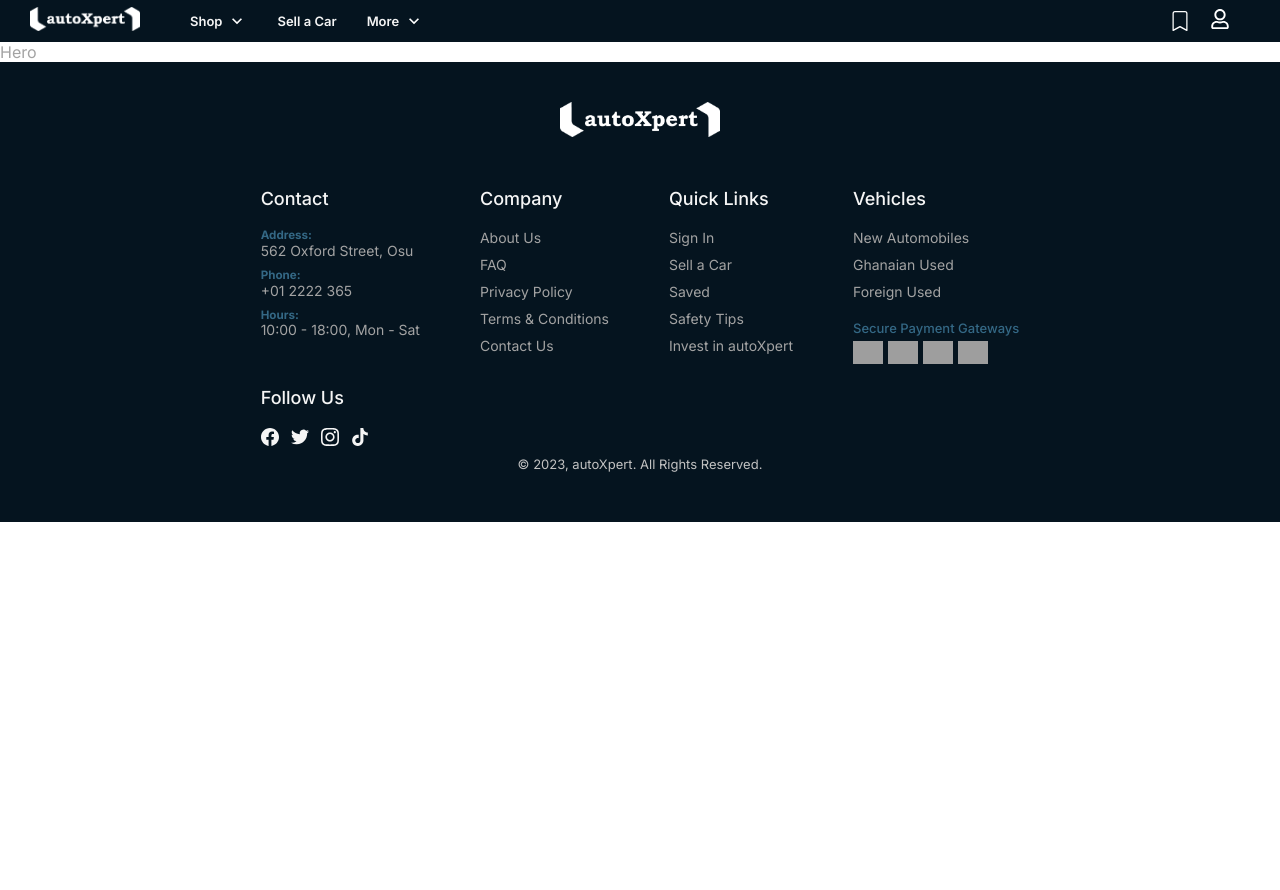
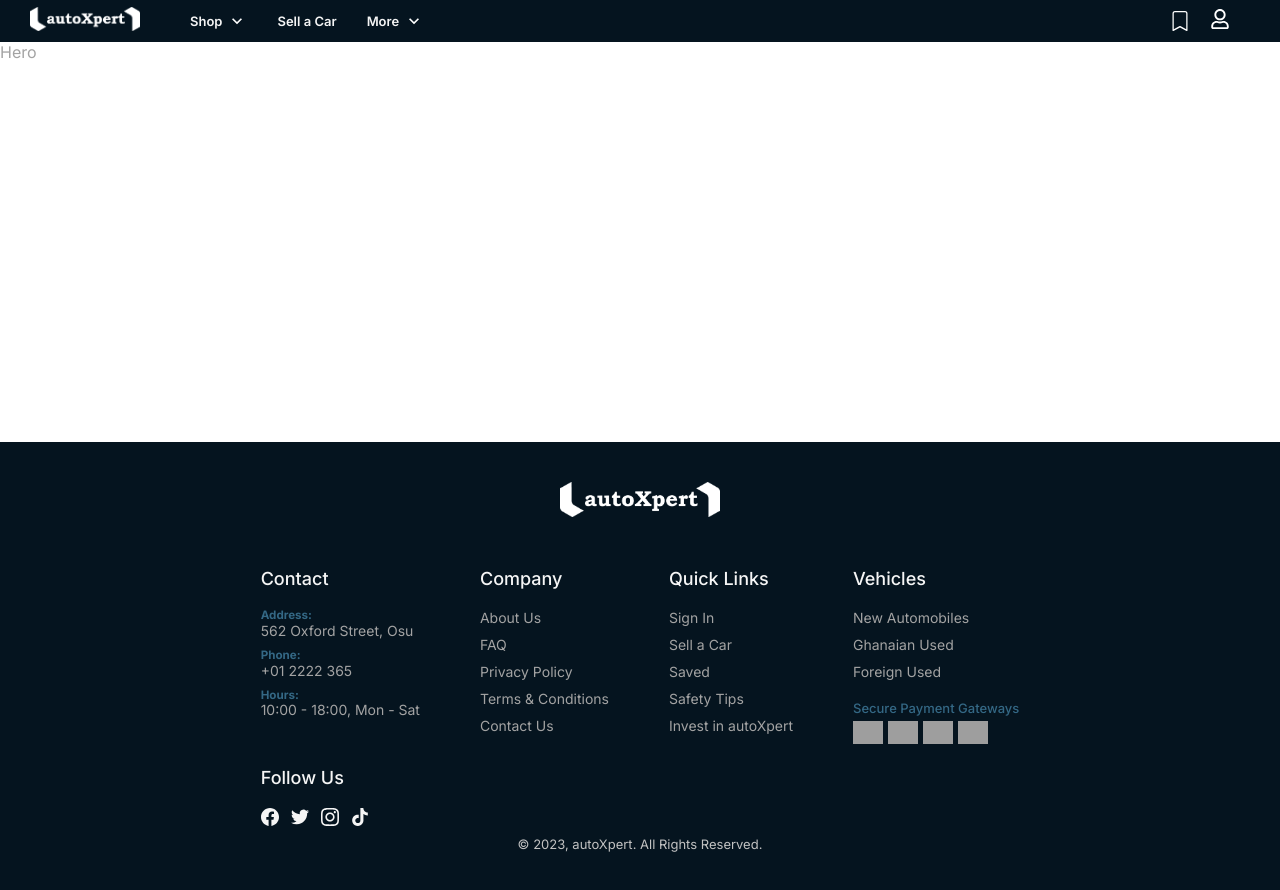
Before and after one commit to KhobbyLynx/autoXpert, a React (Vite) app: page / in a window 1280 px wide. Shown: the top 890 px of the page. Before the commit the page ends 800 px from the top, so only its background shows below. Built offline with nearby package versions, Linux system fonts and the light colour scheme; grey boxes are pictures that could not be loaded; a web font is replaced by a local one.

Commit message:
Update MainLayout.scss

```diff
--- a/src/pages/layouts/mainLayout/MainLayout.scss
+++ b/src/pages/layouts/mainLayout/MainLayout.scss
@@ -0,0 +1,6 @@
+.outlet {
+    min-height: 50vh;
+}
+.footer {
+    margin-top: auto;
+}
```
